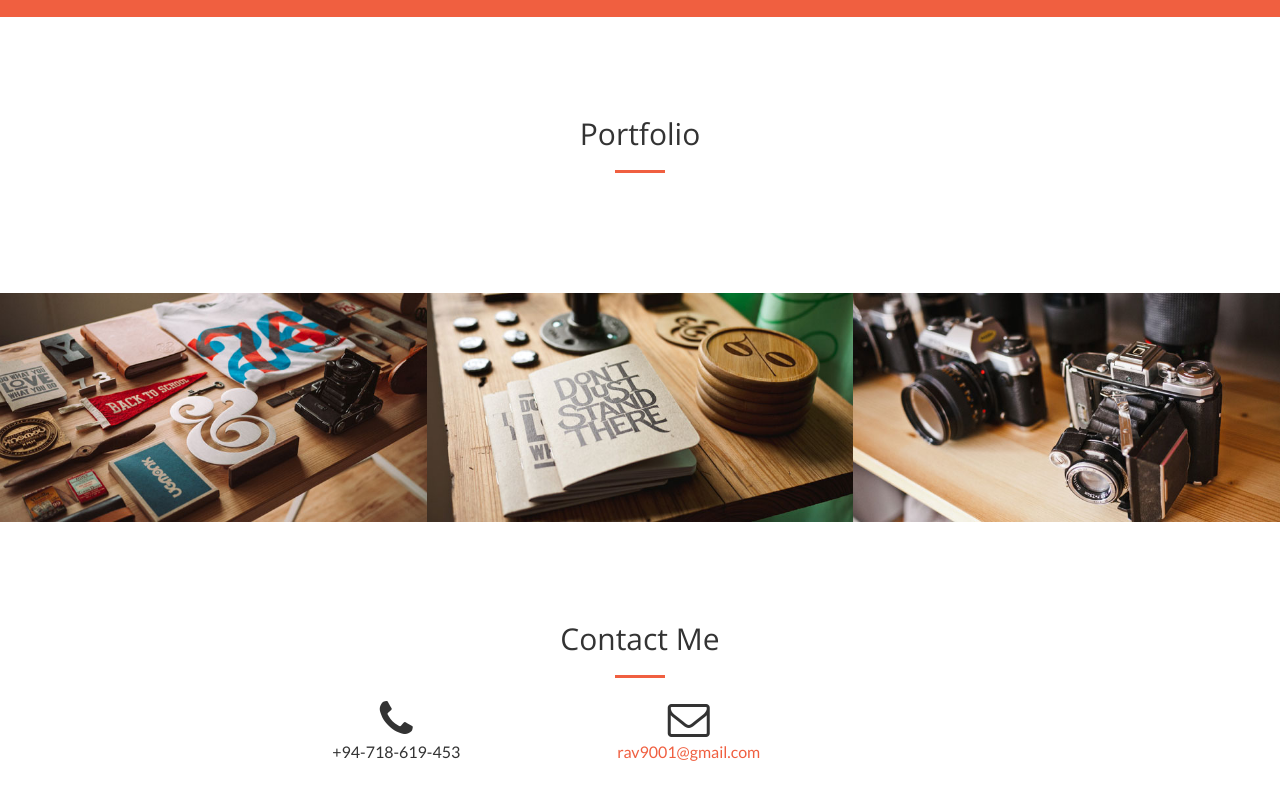
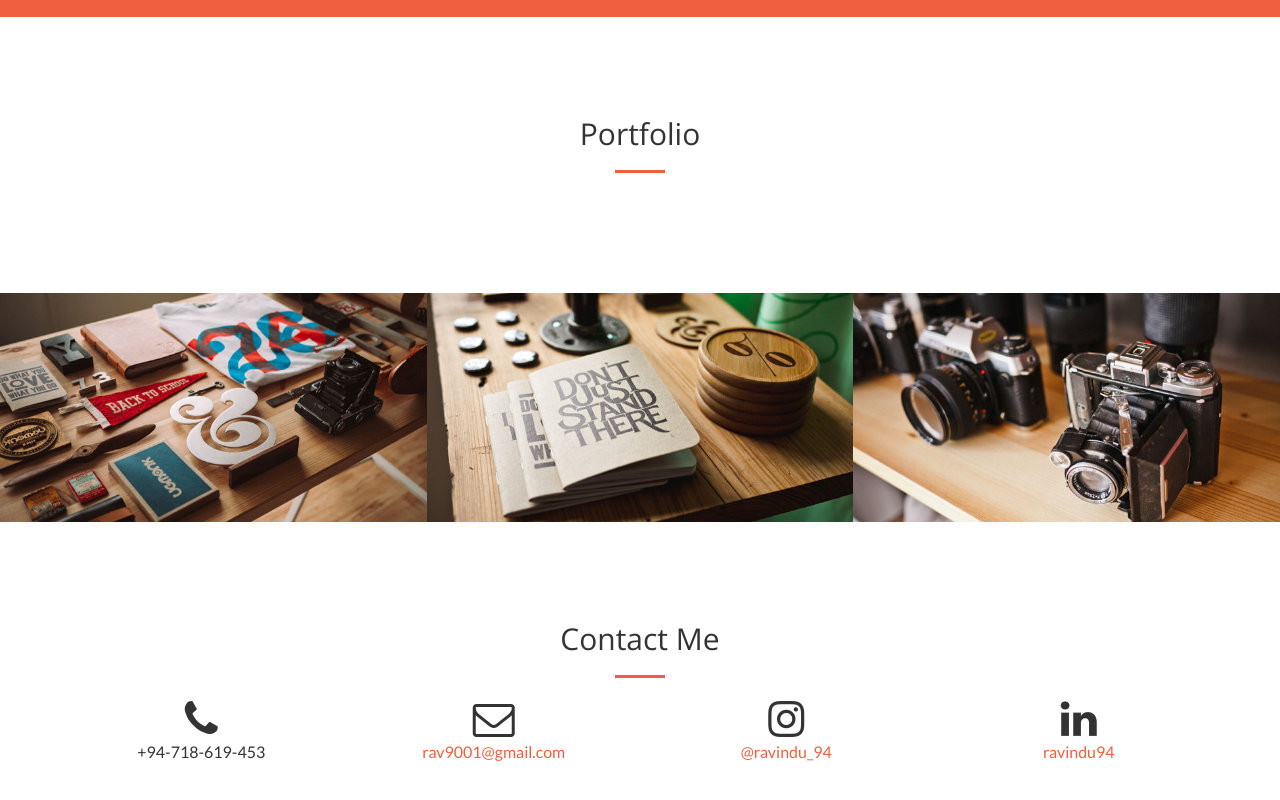
Before and after one commit to BarCore/BarCore.github.io, a website: page index.html in a window 1280 px wide. Shown: the part 1278-2078 px from the top of the page. Drawn offline with nearby package versions, Linux system fonts and the light colour scheme.

Commit message:
Update index.html

```diff
--- a/index.html
+++ b/index.html
@@ -166,7 +166,7 @@ I engage in Photography during my leisure time, both as a hobby and as a form of
                     <hr class="primary">
                     <p></p>
                 </div>
-                <div class="col-lg-3 col-lg-offset-2 text-center">
+                <div class="col-lg-3 text-center">
                     <i class="fa fa-phone fa-3x sr-contact"></i>
                     <p>+94-718-619-453</p>
                 </div>
@@ -174,7 +174,14 @@ I engage in Photography during my leisure time, both as a hobby and as a form of
                     <i class="fa fa-envelope-o fa-3x sr-contact"></i>
                     <p><a href="mailto:rav9001@gmail.com">rav9001@gmail.com</a></p>
                 </div>
-
+                <div class="col-lg-3 text-center">
+                    <i class="fa fa-instagram fa-3x sr-contact"></i>
+                    <p><a href="http://instagram.com/ravindu_94">@ravindu_94</a></p>
+                </div>
+                <div class="col-lg-3 text-center">
+                    <i class="fa fa-linkedin fa-3x sr-contact"></i>
+                    <p><a href="http://linkedin.com/ravindu94">ravindu94</a></p>
+                </div>
             </div>
         </div>
     </section>
```
